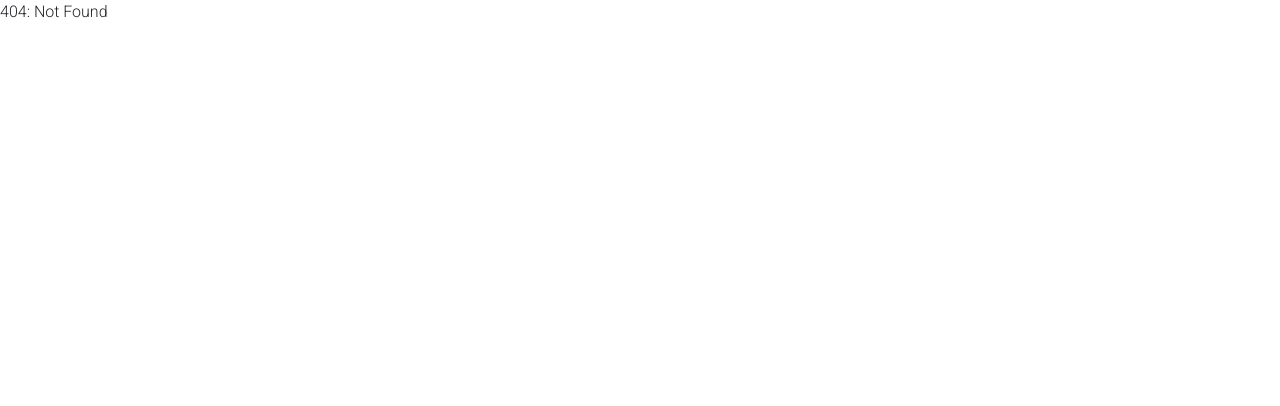
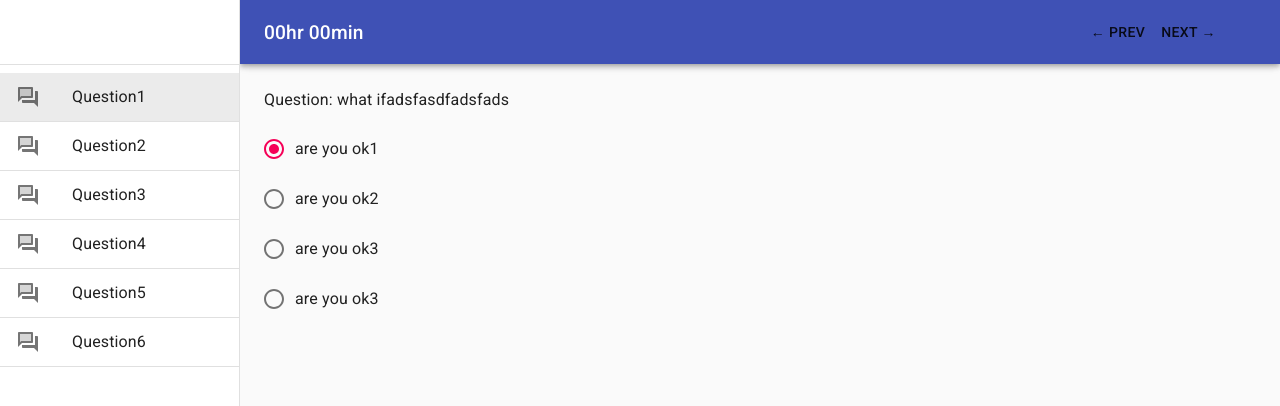
Before and after one commit to aayushme/Geeksman-FrontEnd-React, a React (Create React App) app: page /questionpage in a window 1280 px wide. Before the commit this address had no page. Shown: the top 406 px of the page. Built offline with nearby package versions, Linux system fonts and the light colour scheme.

Commit message:
questionpage

```diff
--- a/src/components/MainLayout.js
+++ b/src/components/MainLayout.js
@@ -7,7 +7,7 @@ import About from './About';
 import Ace from './Ace/Ace';
 import LoginPage from './HomePage/loginpage'
 import NotFound from './NotFound';
-
+import ResponsiveDrawer from './questionpage/Questiondrawer'
 const MainLayout = () => {
     return (
         <div className="main-layout">
@@ -19,6 +19,7 @@ const MainLayout = () => {
                     <Route path="/contests" component={Contests} />
                     <Route path="/about" component={About} />
                     <Route path="/ace" component={Ace} />
+                    <Route path="/questionpage" component={ResponsiveDrawer} />
                     <Route path="*" component={NotFound} />
                 </Switch>
             </BrowserRouter>
--- /dev/null
+++ b/src/components/questionpage/Questiondrawer.js
@@ -0,0 +1,276 @@
+import React from "react";
+import AppBar from "@material-ui/core/AppBar";
+import CssBaseline from "@material-ui/core/CssBaseline";
+import Divider from "@material-ui/core/Divider";
+import Drawer from "@material-ui/core/Drawer";
+import Hidden from "@material-ui/core/Hidden";
+import IconButton from "@material-ui/core/IconButton";
+import List from "@material-ui/core/List";
+import ListItem from "@material-ui/core/ListItem";
+import ListItemIcon from "@material-ui/core/ListItemIcon";
+import ListItemText from "@material-ui/core/ListItemText";
+import MenuIcon from "@material-ui/icons/Menu";
+import QuestionIcon from "@material-ui/icons/QuestionAnswerTwoTone";
+import Toolbar from "@material-ui/core/Toolbar";
+import Typography from "@material-ui/core/Typography";
+import { makeStyles, useTheme } from "@material-ui/core/styles";
+import Radio from "@material-ui/core/Radio";
+import RadioGroup from "@material-ui/core/RadioGroup";
+import FormControlLabel from "@material-ui/core/FormControlLabel";
+import FormControl from "@material-ui/core/FormControl";
+import FormLabel from "@material-ui/core/FormLabel";
+import Button from '@material-ui/core/Button'
+const drawerWidth = 240;
+
+const useStyles = makeStyles((theme) => ({
+  root: {
+    display: "flex",
+  },
+  drawer: {
+    [theme.breakpoints.up("sm")]: {
+      width: drawerWidth,
+      flexShrink: 0,
+    },
+  },
+  appBar: {
+    [theme.breakpoints.up("sm")]: {
+      width: `calc(100% - ${drawerWidth}px)`,
+      marginLeft: drawerWidth,
+    },
+  },
+  menuButton: {
+    marginRight: theme.spacing(2),
+    [theme.breakpoints.up("sm")]: {
+      display: "none",
+    },
+  },
+  // necessary for content to be below app bar
+  toolbar: theme.mixins.toolbar,
+  drawerPaper: {
+    width: drawerWidth,
+  },
+  content: {
+    flexGrow: 1,
+    padding: theme.spacing(3),
+  },
+}));
+
+function ResponsiveDrawer(props) {
+  const { window } = props;
+  const classes = useStyles();
+  const theme = useTheme();
+  const [mobileOpen, setMobileOpen] = React.useState(false);
+  const [selectedindex, setselected] = React.useState(0);
+  const handleDrawerToggle = () => {
+    setMobileOpen(!mobileOpen);
+  };
+  const [questions, setquestions] = React.useState([
+    {
+      questionno: "Question1",
+      question: "what ifadsfasdfadsfads",
+      options: {
+        option1: "are you ok1",
+        option2: "are you ok2",
+        option3: "are you ok3",
+        option4: "are you ok4",
+      },
+    },
+
+    {
+      questionno: "Question2",
+      question: "what isflkadslflkamsdlkflk",
+      options: {
+        option1: "are you ok1",
+        option2: "are you ok2",
+        option3: "are you ok3",
+        option4: "are you ok4",
+      },
+    },
+    {
+      questionno: "Question3",
+      question: "what is the ans wow",
+      options: {
+        option1: "are you ok1",
+        option2: "are you ok2",
+        option3: "are you ok3",
+        option4: "are you ok4",
+      },
+    },
+    {
+      questionno: "Question4",
+      question: "what is tafalksdjlfjlasd",
+      options: {
+        option1: "are you ok1",
+        option2: "are you ok2",
+        option3: "are you ok3",
+        option4: "are you ok4",
+      },
+    },
+    {
+      questionno: "Question5",
+      question: "what is tfakjsdfjajsdl",
+      options: {
+        option1: "are you ok1",
+        option2: "are you ok2",
+        option3: "are you ok3",
+        option4: "are you ok4",
+      },
+    },
+    {
+      questionno: "Question6",
+      question: "what is fakjdsfljsd",
+      options: {
+        option1: "are you ok13532",
+        option2: "are you ok2523",
+        option3: "are you ok3",
+        option4: "are you ok4",
+      },
+    },
+  ]);
+  const [activequestion, setactivequestion] = React.useState(questions[0]);
+
+  const [value, setValue] = React.useState("female");
+
+  const handleChange = (event) => {
+    setValue(event.target.value);
+  };
+  const drawer = (
+    <div>
+      <div className={classes.toolbar} />
+      <Divider />
+      <List>
+        {questions.map((questions, index) => (
+          <React.Fragment>
+            <ListItem
+              button
+              alignItems="center"
+              selected={selectedindex === index}
+              key={questions.questionno}
+              onClick={() => {
+                setactivequestion(questions);
+                setselected(index);
+              }}
+            >
+              <ListItemIcon>
+                {" "}
+                <QuestionIcon />{" "}
+              </ListItemIcon>
+              <ListItemText center primary={questions.questionno} />
+            </ListItem>
+            <Divider />
+          </React.Fragment>
+        ))}
+      </List>
+    </div>
+  );
+
+  const container =
+    window !== undefined ? () => window().document.body : undefined;
+
+  return (
+    <div className={classes.root}>
+      <CssBaseline />
+      <AppBar position="fixed" className={classes.appBar}>
+        <Toolbar>
+          <IconButton
+            color="inherit"
+            aria-label="open drawer"
+            edge="start"
+            onClick={handleDrawerToggle}
+            className={classes.menuButton}
+          >
+            <MenuIcon />
+          </IconButton>
+          <Typography variant="h6" noWrap>
+
+            <div className="questionpageheader">
+              <div className="timeinfo">
+              <span>00hr 00min</span>
+              </div>
+
+              <div className="prevnextbtn">
+                <Button color="danger">&larr; prev</Button>
+                <Button color="danger">next &rarr;</Button>
+              </div>
+            </div>
+          </Typography>
+        </Toolbar>
+      </AppBar>
+      <nav className={classes.drawer} aria-label="mailbox folders">
+        {/* The implementation can be swapped with js to avoid SEO duplication of links. */}
+        <Hidden smUp implementation="css">
+          <Drawer
+            container={container}
+            variant="temporary"
+            anchor={theme.direction === "rtl" ? "right" : "left"}
+            open={mobileOpen}
+            onClose={handleDrawerToggle}
+            classes={{
+              paper: classes.drawerPaper,
+            }}
+            ModalProps={{
+              keepMounted: true, // Better open performance on mobile.
+            }}
+          >
+            {drawer}
+          </Drawer>
+        </Hidden>
+        <Hidden xsDown implementation="css">
+          <Drawer
+            classes={{
+              paper: classes.drawerPaper,
+            }}
+            variant="permanent"
+            open
+          >
+            {drawer}
+          </Drawer>
+        </Hidden>
+      </nav>
+      <main className={classes.content}>
+        <div className={classes.toolbar} />
+        <Typography paragraph>
+          <div className="mainquestion">
+            <p>
+              <span>Question: </span>
+              {activequestion.question}
+            </p>
+          </div>
+          <div className="optionsselect">
+            <FormControl component="fieldset">
+              <RadioGroup
+                aria-label="gender"
+                name="gender1"
+                value={value}
+                onChange={handleChange}
+              >
+                <FormControlLabel
+                  value="female"
+                  control={<Radio />}
+                  label={activequestion.options.option1}
+                />
+                <FormControlLabel
+                  value="male"
+                  control={<Radio />}
+                  label={activequestion.options.option2}
+                />
+                <FormControlLabel
+                  value="other"
+                  control={<Radio />}
+                  label={activequestion.options.option3}
+                />
+                <FormControlLabel
+                  value="disabled"
+                  control={<Radio />}
+                  label={activequestion.options.option3}
+                />
+              </RadioGroup>
+            </FormControl>
+          </div>
+        </Typography>
+      </main>
+    </div>
+  );
+}
+
+export default ResponsiveDrawer;
--- a/src/index.css
+++ b/src/index.css
@@ -888,3 +888,13 @@ nav {
 }
 
 /*=====  End of Practice  ======*/
+
+.questionpageheader{
+  display: flex;
+  align-items: center;
+  justify-content: space-between!important;
+  width: 75vw!important;
+}
+.timeinfo span{
+  font-size: 1.2rem;
+}
--- a/src/store/actions/actionsTypes.js
+++ b/src/store/actions/actionsTypes.js
@@ -2,5 +2,4 @@ export const AUTH_START = 'AUTH_START';
 export const AUTH_SUCCESS = 'AUTH_SUCCESS';
 export const AUTH_FAIL = 'AUTH_FAIL';
 export const AUTH_LOGOUT = 'AUTH_LOGOUT';
-
 export const SET_AUTH_REDIRECT_PATH = 'SET_AUTH_REDIRECT_PATH';
```
Also changed, not shown: package.json (+6 -2 lines), src/store/actions/auth.js (line endings or trailing spaces), 2 other files (tests, documents, lock files or other folders).
